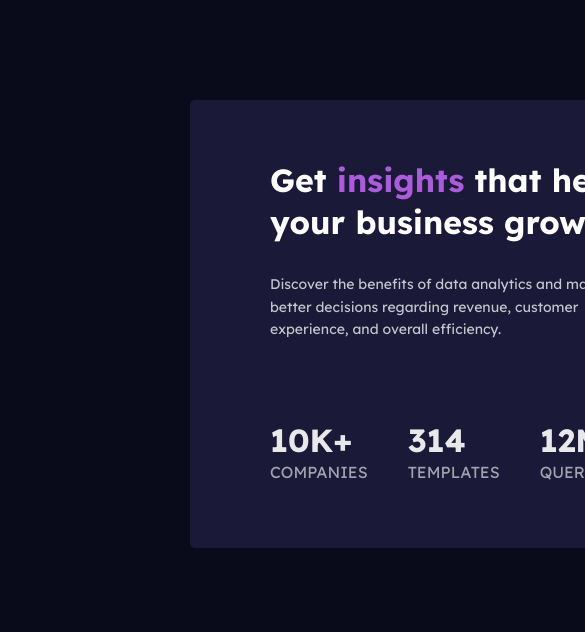
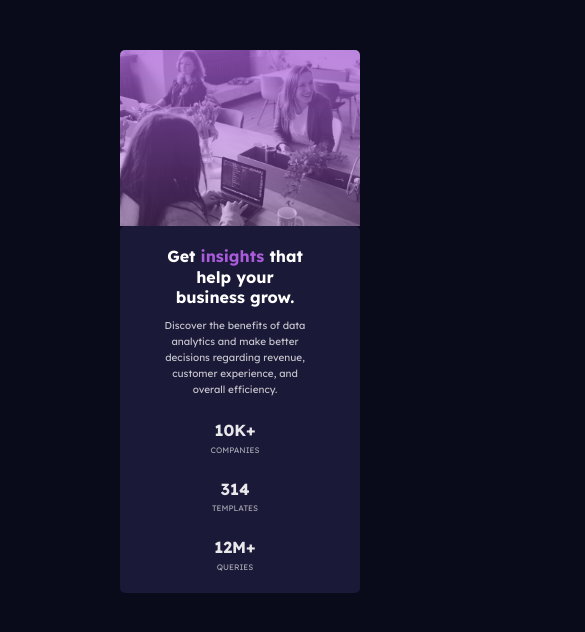
Before and after one commit to Fasasi/start_preview_card, a plain HTML site: page start_preview_card/index.html in a window 390 px wide. Shown: the top 632 px of the page, 585 px wide, since content can reach past the window. Drawn offline with Linux system fonts and the light colour scheme.

Commit message:
my files

```diff
--- a/start_preview_card/css/mobile.css
+++ b/start_preview_card/css/mobile.css
@@ -1,18 +1,17 @@
+
 body{
-    line-height: 1.6;
-    width: 375px;
-    font-family: 'Lexend Deca', sans-serif;
-    background-color: hsl(233, 47%, 7%);
-    overflow-y: hidden;
+    overflow: hidden;
+
 }
-
 #box{
     display: flex;
     flex-direction: column-reverse;
-    justify-content: center;
     align-items: center;
-    width: 350px;
+    width: 600px;
     border-radius: 5px;
+    margin-left: -60px;
+    margin-bottom: 50px;
+    margin-top: 50px;
 }
 
 #content{
@@ -20,42 +19,38 @@ body{
     flex-direction: column;
     justify-content: center;
     align-items: center;
-    width: 80%;
     height: auto;
+    width: 40%;
+    padding-left: 0;
+    min-height: auto;
+    text-align: center;
+    background-color: hsl(244, 38%, 16%);
+
 }
 
 #box .pic{
     background: linear-gradient(0deg, hsla(277, 64%, 61%, 0.3), hsla(277, 64%, 61%, 0.7)), url(../img/image-header-mobile.jpg) no-repeat;
     background-size: contain;
-    height: 233px;
-    width: 90%;
-    padding: 0;
+    height: 175.8px;
+    width: 40%;
+    padding: 0px 0;
     border-top-left-radius: 5px;
     border-top-right-radius: 5px;
+    border-bottom-right-radius: 0;
 }
 
-#box #content{
-
-    width: 90%;
-    min-height: auto;
-    text-align: center;
-    background-color: hsl(244, 38%, 16%);
-}
 #content .main_h{
-    padding-right: 60px;
-    padding-top: 20px;
+    padding: 20px 50px 0 40px;
     font-size: 16px;
     margin-bottom: 10px;
     text-align: center;
-    line-height: 1.2;
+    line-height: 1.3;
 }
 #content .main_p{
     font-size: 10px;
     color: hsla(0, 0%, 100%, 0.75);
     margin: 0;
-    padding-top: 0;
-    padding-bottom: 20px;
-    padding-right: 50px;
+    padding: 0 50px 20px 40px;
     text-align: center;
 }
 
@@ -64,7 +59,8 @@ body{
     flex-direction: column;
     justify-content: center;
     text-align: center;
-    padding-right: 60px;
+    padding-right: 10px;
+    line-height: 1.6;
     row-gap: 20px;
     font-size: 8px;
     margin-bottom: 20px;
--- a/start_preview_card/css/styles.css
+++ b/start_preview_card/css/styles.css
@@ -9,15 +9,7 @@
 body{
     font-family: 'Lexend Deca', sans-serif;
     background-color: hsl(233, 47%, 7%);
-    width: 1440px;
     line-height: 1.3;
-
-}
-#content{
-    display: flex;
-    flex-direction: column;
-    justify-content: left;
-    padding-left: 80px;
 
 }
 
@@ -31,6 +23,20 @@ body{
 
 }
 
+#content{
+    display: flex;
+    flex-direction: column;
+    justify-content: left;
+    padding-left: 80px;
+    border-radius: 5px;
+    width: 50%;
+    min-height: 100%;
+    background-color: hsl(244, 38%, 16%);
+    overflow-x: hidden;
+
+}
+
+
 #box .pic{
     border-bottom-right-radius: 5px;
     border-top-right-radius: 5px;
@@ -40,14 +46,6 @@ body{
     background: linear-gradient(0deg, hsla(277, 64%, 61%, 0.3), hsla(277, 64%, 61%, 0.7)), url(../img/image-header-desktop.jpg) no-repeat;
   }
 
-
-#box #content{
-    border-radius: 5px;
-    width: 50%;
-    min-height: 100%;
-    background-color: hsl(244, 38%, 16%);
-    overflow: hidden;
-}
 
 #content .main_h{
     color: hsl(0, 0%, 100%);
--- a/start_preview_card/index.html
+++ b/start_preview_card/index.html
@@ -5,7 +5,7 @@
     <meta http-equiv="X-UA-Compatible" content="IE=edge">
     <meta name="viewport" content="width=device-width, initial-scale=1.0">
     <link rel="stylesheet" href="css/styles.css">
-    <link rel="stylesheet" media="screen and (max-width: 375px)" href="css/mobile.css">
+    <link rel="stylesheet" media="screen and (max-width: 600px)" href="css/mobile.css">
     <title>Start Preview Card</title>
 </head>
 <body>
```
